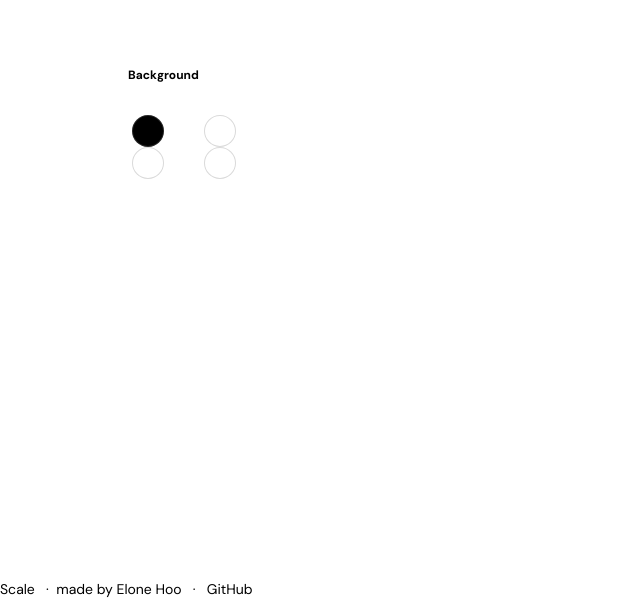
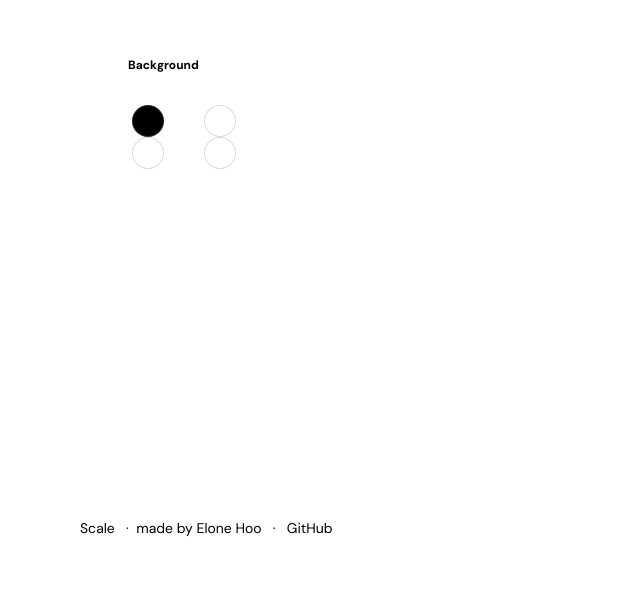
Before and after one commit to elonehoo/scale, a Vue app: page / in a window 1280 px wide. Shown: the part 221-821 px from the top of the page, without its empty margins (0-640 px from the left). After the commit the page ends 800 px from the top, so only its background shows below. Built offline with nearby package versions, Linux system fonts and the light colour scheme; a web font is replaced by a local one.

Commit message:
fix: update css style

```diff
--- a/src/App.vue
+++ b/src/App.vue
@@ -101,6 +101,7 @@ const lightColors = getColorsList(lightColorsAmount.value, lightestAmount.value,
 </script>
 
 <template>
+  <div class="main">
     <!-- main wrapper -->
     <div class="main-wrapper">
       <!-- top section -->
@@ -123,19 +124,16 @@ const lightColors = getColorsList(lightColorsAmount.value, lightestAmount.value,
       </div>
     </div>
     <Footer />
+  </div>
+
 </template>
 
 <style scoped>
 .main-wrapper{
-  padding: 40px 80px;
-  min-height: 100vh;
+  flex: 1 1 0%;
   display: flex;
-  flex-direction: column;
-
-  @media (max-width: 720px) {
-    padding: 32px;
-    min-height: calc(100vh - 40px);
-  }
+  -webkit-box-align: center;
+  align-items: center;
 }
 .top-section{
   flex: 1;
@@ -162,4 +160,11 @@ const lightColors = getColorsList(lightColorsAmount.value, lightestAmount.value,
     border-top: 1px solid var(--border);
   }
 }
+
+.main{
+  padding: 40px 80px;
+  min-height: 100vh;
+  display: flex;
+  flex-direction: column;
+}
 </style>
--- a/src/style/main.css
+++ b/src/style/main.css
@@ -36,3 +36,32 @@ body {
 *, *:before, *:after {
   box-sizing: border-box;
 }
+
+.App {
+  text-align: center;
+}
+
+.App-logo {
+  animation: App-logo-spin infinite 20s linear;
+  height: 80px;
+}
+
+.App-header {
+  background-color: #222;
+  height: 150px;
+  padding: 20px;
+  color: white;
+}
+
+.App-title {
+  font-size: 1.5em;
+}
+
+.App-intro {
+  font-size: large;
+}
+
+@keyframes App-logo-spin {
+  from { transform: rotate(0deg); }
+  to { transform: rotate(360deg); }
+}
```
Lines whose indentation alone changed are shown as unchanged.
